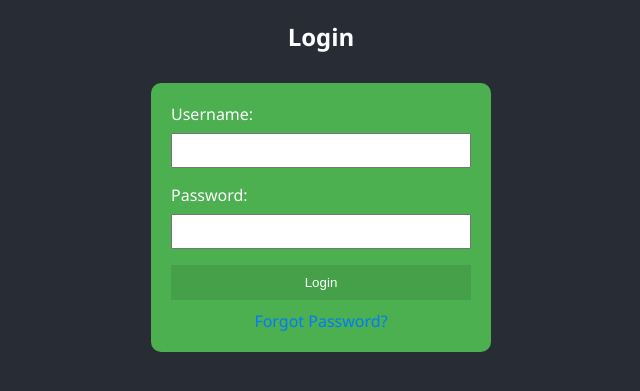
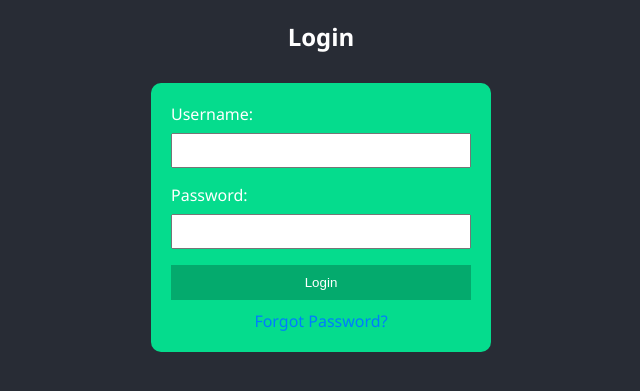
Before and after one commit to ILoveJRock/CSSCrusaders, a Django app: page / in a window 1280 px wide. Shown: the top 391 px of the page, without its empty margins (319-959 px from the left). Run offline with Django 4.2, Linux system fonts and the light colour scheme.

Commit message:
Matching the login template with theme of rest of app

```diff
--- a/templates/Login.html
+++ b/templates/Login.html
@@ -17,7 +17,7 @@
         .login-box {
             width: 300px;
             padding: 20px;
-            background-color: #4CAF50;
+            background-color: #05DC8D;
             color: white;
             border-radius: 10px;
             cursor: pointer;
@@ -39,7 +39,7 @@
         }
 
         .login-box button {
-            background-color: #45a049;
+            background-color: #04AA6D;
             color: white;
             padding: 10px;
             border: none;
--- a/templates/Manage.html
+++ b/templates/Manage.html
@@ -95,7 +95,8 @@
     <h1>Manage Account</h1>
 </div>
 
-<form>
+<form method="POST">
+    {% csrf_token %}
     <table>
         <tr>
             <td><label for="name">Name:</label></td>
```
